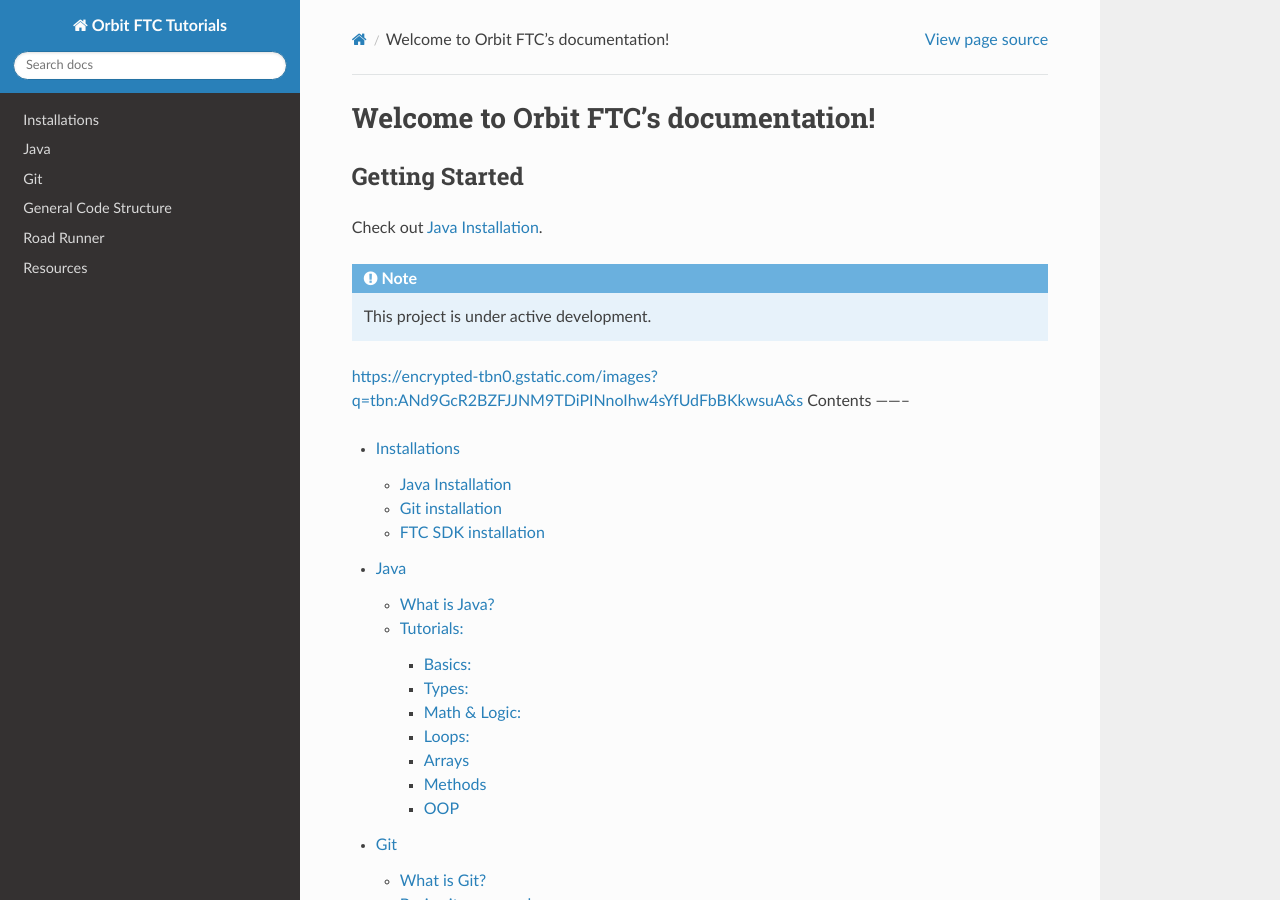
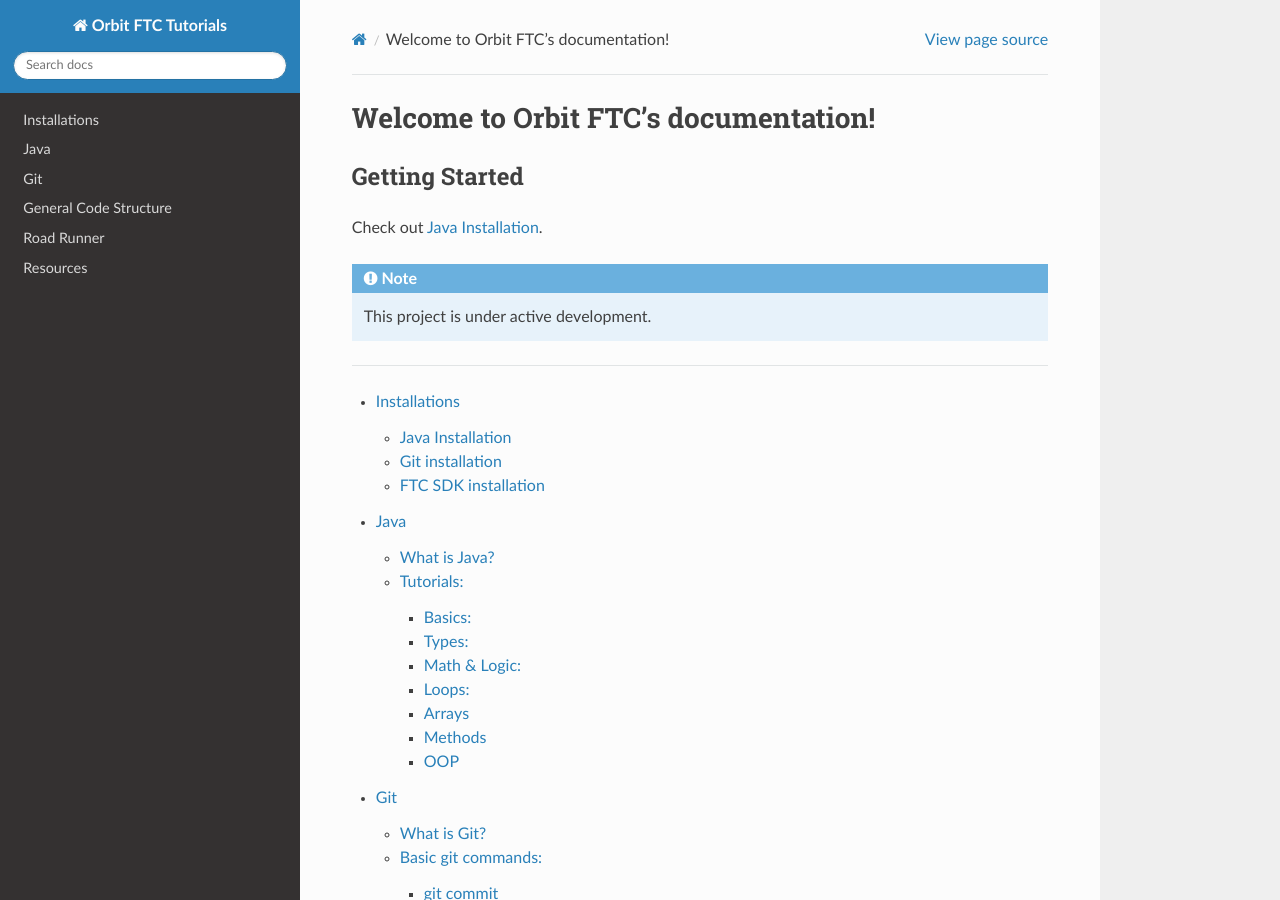
Before and after one commit to FTC-ORBIT/Tutorials-Docs, a Sphinx documentation site: the page built from docs/source/index.rst, in a window 1280 px wide and 900 px high. Built offline with Sphinx 7.4.7 and the Read the Docs theme 3.1.0, drawn with Linux system fonts in a browser that asks for light colours; pages that are not in the unit, such as notebooks, are missing from menus.

Commit message:
Update index.rst

```diff
--- a/docs/source/index.rst
+++ b/docs/source/index.rst
@@ -9,9 +9,6 @@
 
    This project is under active development.
 
-.. image::
-https://encrypted-tbn0.gstatic.com/images?q=tbn:ANd9GcR2BZFJJNM9TDiPINnoIhw4sYfUdFbBKkwsuA&s
-Contents
 --------
 
 .. toctree::
```
